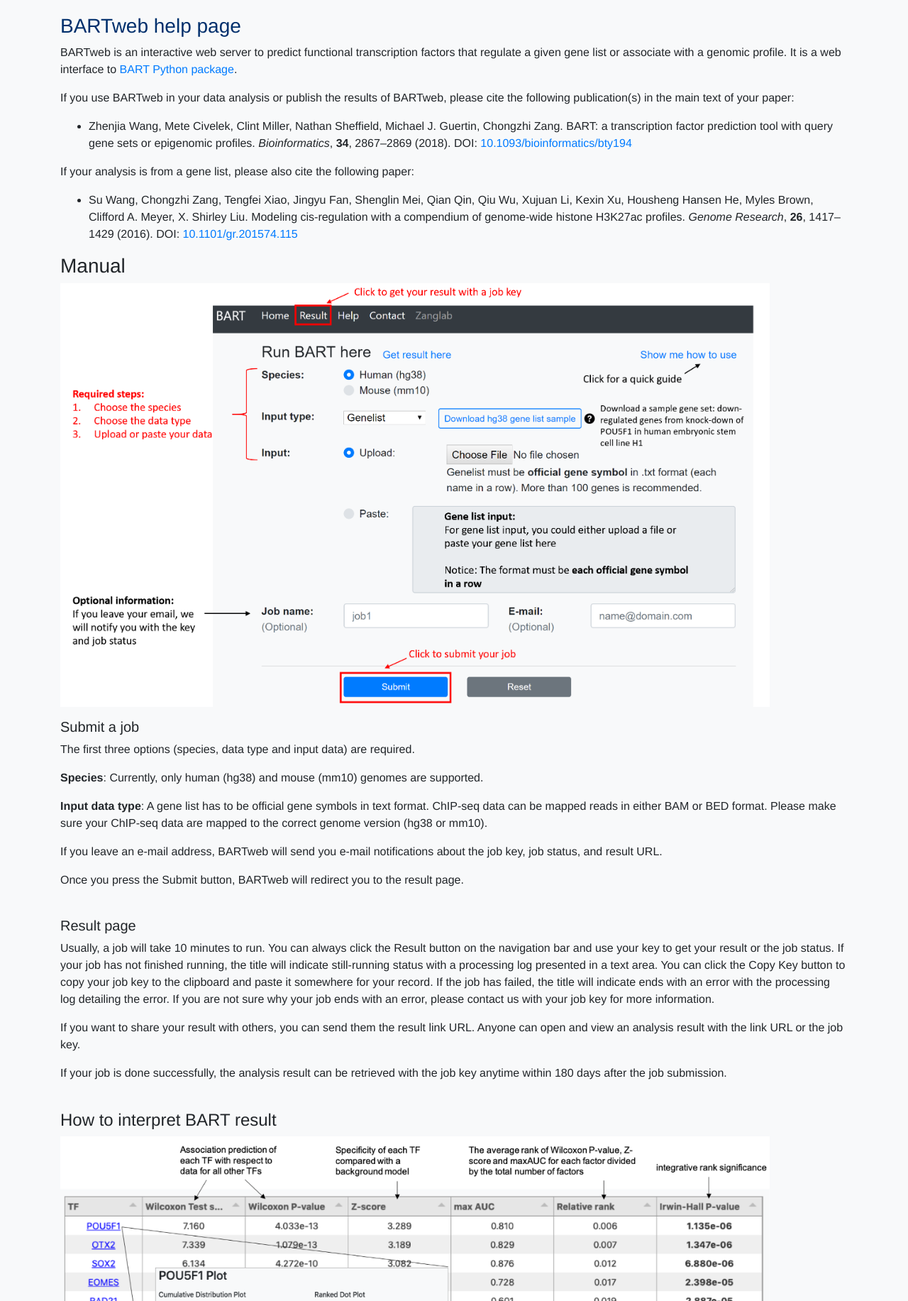
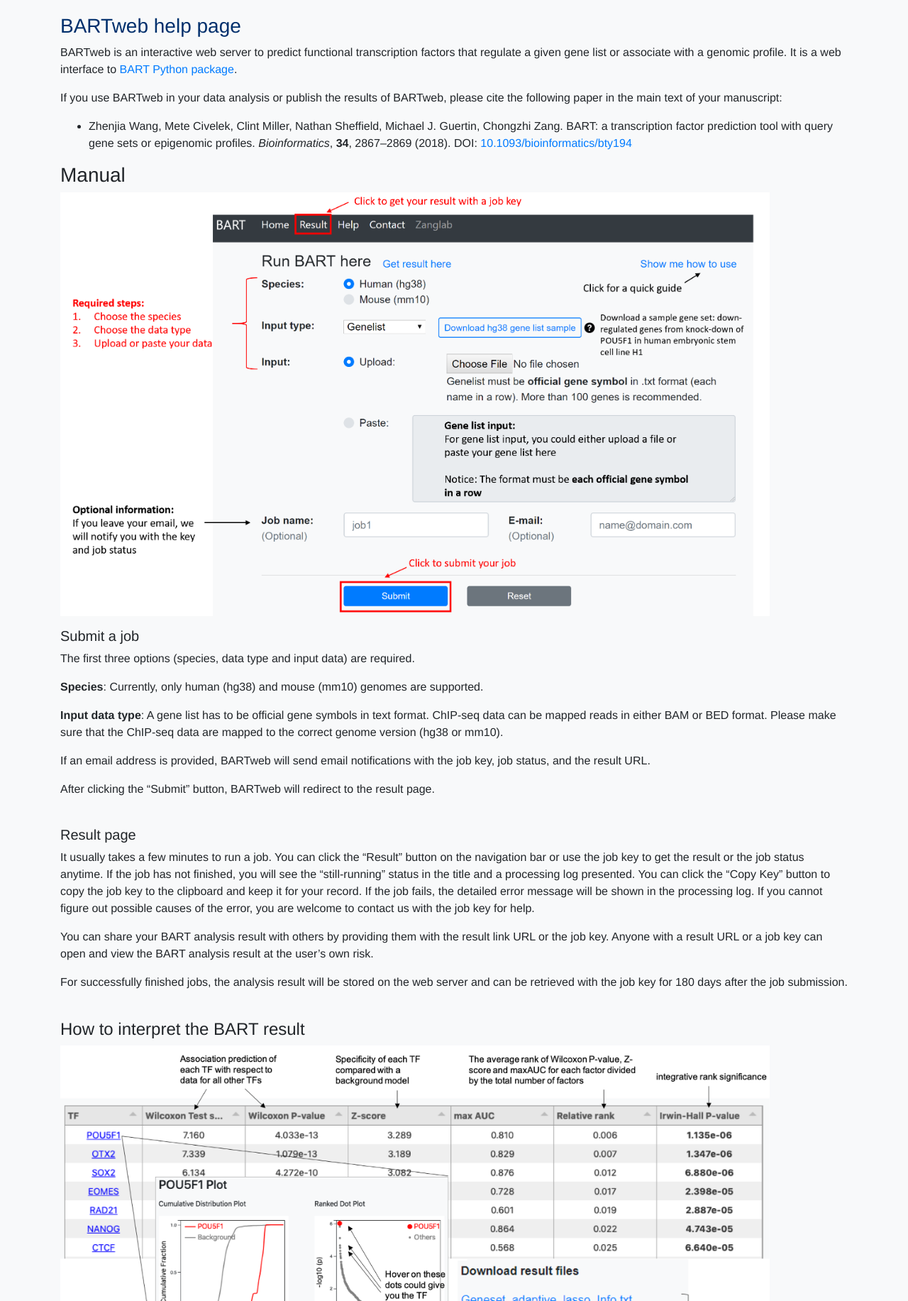
Before and after one commit to zang-lab/BARTweb_frontend, a Flask app: page /help in a window 1280 px wide. Shown: the part 56-1889 px from the top of the page at 71% size. Run offline with Flask 2, Linux system fonts and the light colour scheme; some libraries are stand-ins or nearby versions.

Commit message:
Help page update for BARTweb2

```diff
--- a/templates/help.html
+++ b/templates/help.html
@@ -31,57 +31,52 @@
         <div class="py-3">
           <h3><font color="#002F6C">BARTweb help page</font></h3>
           <p>BARTweb is an interactive web server to predict functional transcription factors that regulate a given gene list or associate with a genomic profile. It is a web interface to <a href='http://faculty.virginia.edu/zanglab/bart/index.htm'>BART Python package</a>. </p>
-          <p>If you use BARTweb in your data analysis or publish the results of BARTweb, please cite the following publication(s) in the main text of your paper: </p>
+          <p>If you use BARTweb in your data analysis or publish the results of BARTweb, please cite the following paper in the main text of your manuscript: </p>
           <ul>
           <li>Zhenjia Wang, Mete Civelek, Clint Miller, Nathan Sheffield, Michael J. Guertin, Chongzhi Zang.  BART: a transcription factor prediction tool with query gene sets or epigenomic profiles. <em>Bioinformatics</em>, <strong>34</strong>, 2867–2869 (2018). DOI: <a href='https://doi.org/10.1093/bioinformatics/bty194' target="_new">10.1093/bioinformatics/bty194</a></li>
 
           </ul>
-          <p>If your analysis is from a gene list, please also cite the following paper:</p>
-          <ul>
-          <li>Su Wang, Chongzhi Zang, Tengfei Xiao, Jingyu Fan, Shenglin Mei, Qian Qin, Qiu Wu, Xujuan Li, Kexin Xu, Housheng Hansen He, Myles Brown, Clifford A. Meyer, X. Shirley Liu. Modeling cis-regulation with a compendium of genome-wide histone H3K27ac profiles. <em>Genome Research</em>, <strong>26</strong>, 1417–1429 (2016). DOI: <a href='https://doi.org/10.1101/gr.201574.115' target="_new">10.1101/gr.201574.115</a></li>
 
-          </ul>
           <h3>Manual</h3>
           <p><img src="{{ url_for('static', filename='bartweb_guidelines_bart2.png') }}" alt='bartweb_guidelines' referrerPolicy='no-referrer' width="1000"/></p>
           <h5>Submit a job</h5>
           <p>The first three options (species, data type and input data) are required. </p>
           <p><strong>Species</strong>: Currently, only human (hg38) and mouse (mm10) genomes are supported. </p>
-          <p><strong>Input data type</strong>: A gene list has to be official gene symbols in text format. ChIP-seq data can be mapped reads in either BAM or BED format. Please make sure your ChIP-seq data are mapped to the correct genome version (hg38 or mm10).</p>
-          <p>If you leave an e-mail address, BARTweb will send you e-mail notifications about the job key, job status, and result URL.</p>
-          <p>Once you press the Submit button, BARTweb will redirect you to the result page. </p>
+          <p><strong>Input data type</strong>: A gene list has to be official gene symbols in text format. ChIP-seq data can be mapped reads in either BAM or BED format. Please make sure that the ChIP-seq data are mapped to the correct genome version (hg38 or mm10).</p>
+          <p>If an email address is provided, BARTweb will send email notifications with the job key, job status, and the result URL.</p>
+          <p>After clicking the “Submit” button, BARTweb will redirect to the result page.</p>
           <br>
           <h5>Result page</h5>
-          <p>Usually, a job will take 10 minutes to run. You can always click the Result button on the navigation bar and use your key to get your result or the job status. If your job has not finished running, the title will indicate still-running status with a processing log presented in a text area. You can click the Copy Key button to copy your job key to the clipboard and paste it somewhere for your record. If the job has failed, the title will indicate ends with an error with the processing log detailing the error. If you are not sure why your job ends with an error, please contact us with your job key for more information.</p>
-          <p>If you want to share your result with others, you can send them the result link URL. Anyone can open and view an analysis result with the link URL or the job key. </p>
-          <p>If your job is done successfully, the analysis result can be retrieved with the job key anytime within 180 days after the job submission. </p>
+          <p>It usually takes a few minutes to run a job. You can click the “Result” button on the navigation bar or use the job key to get the result or the job status anytime. If the job has not finished, you will see the “still-running” status in the title and a processing log presented. You can click the “Copy Key” button to copy the job key to the clipboard and keep it for your record. If the job fails, the detailed error message will be shown in the processing log. If you cannot figure out possible causes of the error, you are welcome to contact us with the job key for help.</p>
+          <p>You can share your BART analysis result with others by providing them with the result link URL or the job key. Anyone with a result URL or a job key can open and view the BART analysis result at the user’s own risk.</p>
+          <p>For successfully finished jobs, the analysis result will be stored on the web server and can be retrieved with the job key for 180 days after the job submission.</p>
           <br>
-          <h4>How to interpret BART result</h4>
+          <h4>How to interpret the BART result</h4>
           <p><img src="{{ url_for('static', filename='bartweb2_result.png') }}" alt='bartweb_result' referrerPolicy='no-referrer' width="1000"/></p>
           <br>
           <h5>Output 1: Transcription factor prediction table</h5>
-          <p>We take this sub-table of our <a href='http://bartweb.org/sample_result/genelist'>pre-run result</a> as an example to illustrate.</p>
+          <p>We take this sub-table of a <a href='http://bartweb.org/sample_result/genelist'>pre-run result</a> as an example to illustrate.</p>
           <ul>
-          <li><strong>TF</strong> (Column 1): Transcription factor names. When you click a TF, another window will pop up with the analysis plots focusing on this TF.</li>
+          <li><strong>TF</strong> (Column 1): Transcription factor name. When clicking a TF name, the analysis plots for this TF will be shown in a pop-up window.</li>
           </ul>
           <ul>
-          <li><strong>Wilcoxon test statistic &amp; P-value</strong> (Columns 2 &amp; 3): These two columns indicate the association prediction of each TF with respect to data for all other TFs. For each TF, we use Wilcoxon rank-sum test to compare the association scores from ChIP-seq datasets of that factor with the association scores from all datasets. </li>
+          <li><strong>Wilcoxon test statistic &amp; P-value</strong> (Columns 2 &amp; 3): These two values indicate the level of association of each TF under the background of all other TFs. For each TF, we use Wilcoxon rank-sum test to compare the association scores from all ChIP-seq datasets for that factor with the association scores from all ChIP-seq datasets for other TFs.</li>
           </ul>
           <ul>
-          <li><strong>Z-score</strong> (Column 4): This column is used to assess the specificity of each factor compared with a background model. We build up background models using the Wilcoxon test statistics obtained from each annotated gene set from the Molecular Signatures Database (MSigDB) for the Genelist mode or using each H3K27ac ChIP-seq dataset from the ChIP-seq data compendium for the ChIP-seq data mode, respectively.</li>
+          <li><strong>Z-score</strong> (Column 4): This value is to assess the specificity of each TF compared with a background model. We build up background models using the Wilcoxon test statistics obtained from all annotated gene sets from the Molecular Signatures Database (MSigDB) for the Genelist mode or all H3K27ac ChIP-seq datasets from the data compendium for ChIP-seq data mode, respectively.</li>
           </ul>
           <ul>
-          <li><strong>Max AUC</strong> (Column 5): This column shows the maximum association score of that factor among multiple ChIP-seq datasets.</li>
+          <li><strong>Max AUC</strong> (Column 5): The maximum association score among multiple ChIP-seq datasets of that TF.</li>
           </ul>
           <ul>
-          <li><strong>Relative Rank</strong> (Column 6): This column indicates the average rank of Wilcoxon P-value, Z-score and maxAUC for each factor divided by the total number of factors. </li>
+          <li><strong>Relative Rank</strong> (Column 6): The average rank of Wilcoxon test statistic, Z-score and maxAUC for each TF, divided by the total number of TFs.</li>
           </ul>
           <ul>
-          <li><strong>Irwin-Hall P-value</strong> (Column 7): This P-value indicates the integrative rank significance, using the Irwin-Hall distribution as the null distribution for unrelated ranks. One can use 0.01 as the cutoff for significance threshold. </li>
+          <li><strong>Irwin-Hall P-value</strong> (Column 7): This P-value indicates the integrative rank significance, using the Irwin-Hall distribution as the null distribution for unrelated ranks. One can use 0.01 as a threshold for significant TF identification.</li>
           </ul>
-          <p>You can hover your mouse on the header of the table.</p>
           <br>
-          <h5>Output 2: Data files and plots for download</h5>
-          <p>Besides the transcription factor table, we also have other output data files available for download including the predicted genomic regulatory (enhancer) profile and analysis plots for each transcription factor. The plots are in high resolution, which can be directly used for publication.</p>
+          <h5>Output 2: Data files and figure images</h5>
+          <p>Besides the transcription factor table, other output data files are also available for download, including the predicted genomic regulatory (enhancer) profile and analysis plots for each factor. The image files are in high resolution with publication quality.</p>
 
         </div>
 
```
